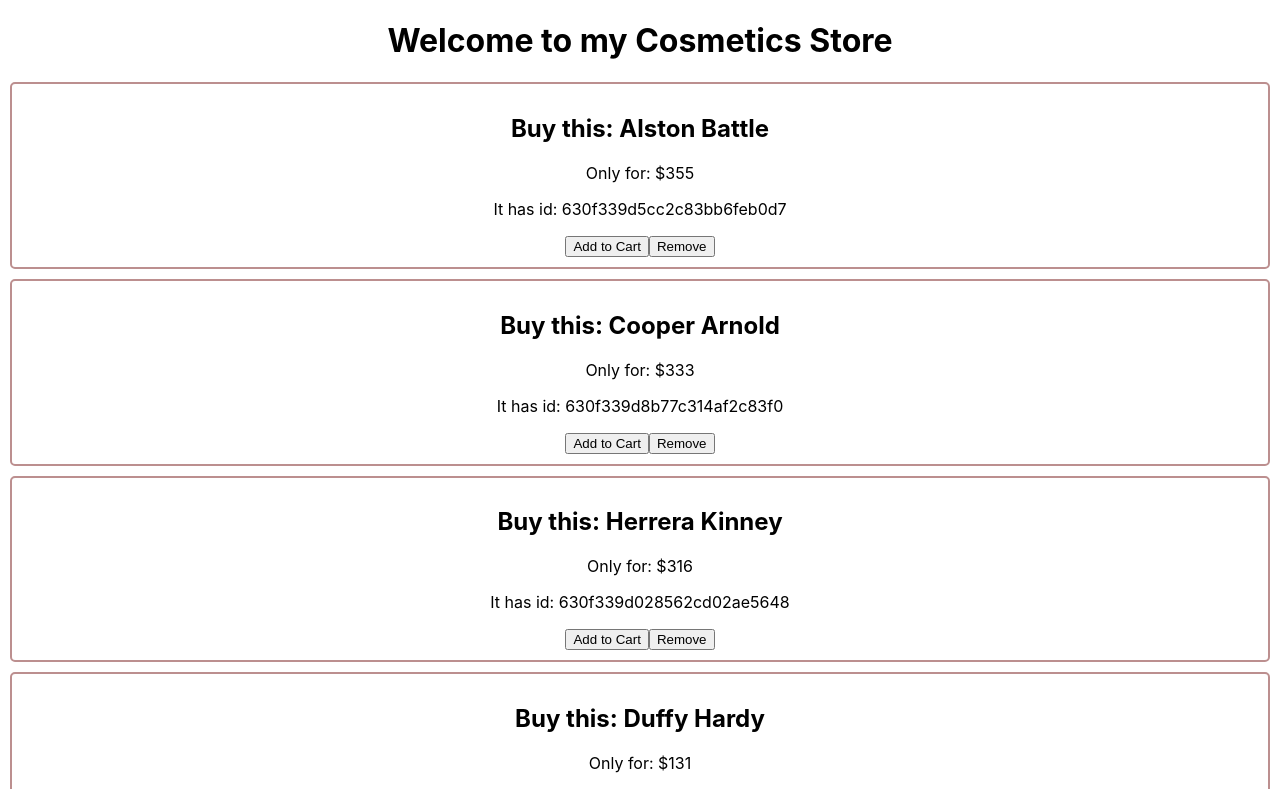
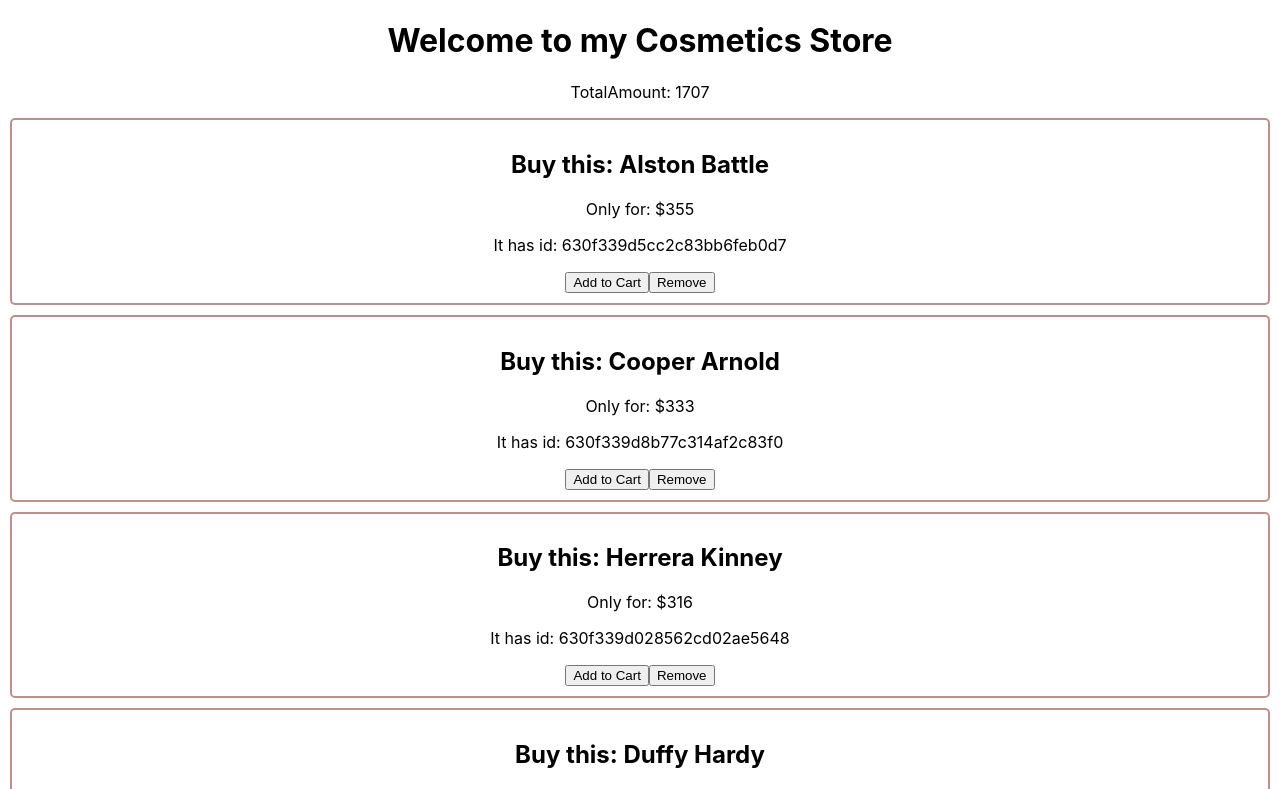
Before and after one commit to nadimahmed1/react-storage-handler, a React (Create React App) app: page / in a window 1280 px wide. Shown: the top 789 px of the page. Built offline with nearby package versions, Linux system fonts and the light colour scheme.

Commit message:
Reduce adde

```diff
--- a/src/components/Cosmetics/Cosmetics.js
+++ b/src/components/Cosmetics/Cosmetics.js
@@ -1,6 +1,7 @@
 import React from 'react';
 import { useEffect } from 'react';
 import { useState } from 'react';
+import { getTotalPrice } from '../../utilities/fakedb';
 import Cosmetic from '../Cosmetic/Cosmetic';
 
 
@@ -13,9 +14,12 @@ const Cosmetics = () => {
             .then(data => setCosmetics(data))
     }, [])
 
+    const total = getTotalPrice(cosmetics)
+
     return (
         <div>
             <h1>Welcome to my Cosmetics Store</h1>
+            <p>TotalAmount: {total}</p>
 
             {
                 cosmetics.map(cosmetic => <Cosmetic
--- a/src/utilities/fakedb.js
+++ b/src/utilities/fakedb.js
@@ -25,17 +25,23 @@ const addToDb = id => {
 }
 
 const removeFromDb = id => {
-    const storedCart = localStorage.getItem('shopping-cart');
-
-    if (storedCart) {
-        const shoppingCart = JSON.parse(storedCart);
-        if (id in shoppingCart) {
-            delete shoppingCart[id];
-            localStorage.setItem('shopping-cart', JSON.stringify(shoppingCart))
+    const getCart = localStorage.getItem('shopping-cart');
+    if (getCart) {
+        const setCart = JSON.parse(getCart);
+        if (id in setCart) {
+            delete setCart[id];
+            localStorage.setItem('shopping-cart', JSON.stringify(setCart))
         }
     }
 
 
 }
 
-export { addToDb, removeFromDb };
+// Reduce
+const getTotalPrice = products => {
+    const reducer = (previous, current) => previous + current.price;
+    const total = products.reduce(reducer, 0);
+    return total
+}
+
+export { addToDb, removeFromDb, getTotalPrice };
```
